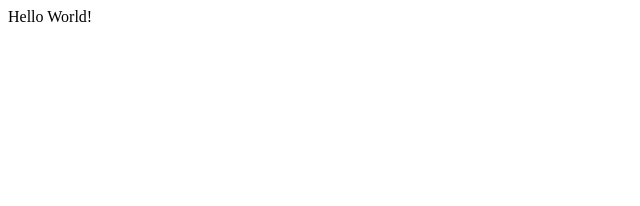
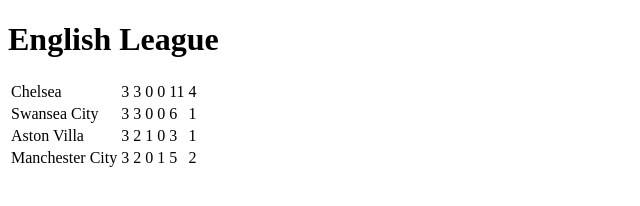
Before and after one commit to nirness/angular-peeker, a website: page testApp/index.html in a window 1280 px wide. Shown: the whole page, without its empty margins (0-640 px from the left). Drawn offline with nearby package versions, Linux system fonts and the light colour scheme; files that its build step writes are made by us from their sources.

Commit message:
test(testApp): Adds and displays a model in testApp

```diff
--- a/testApp/app/scripts/controller/MainCtrl.js
+++ b/testApp/app/scripts/controller/MainCtrl.js
@@ -2,6 +2,46 @@
     .controller('MainCtrl', [
         '$scope',
         function ($scope) {
-            console.log('MainCtrl: $scope: ', $scope);
+            $scope.englishLeague = {
+                teams: [
+                    {
+                        name: 'Chelsea',
+                        matchesPlayed: 3,
+                        wins: 3,
+                        draws: 0,
+                        losses: 0,
+                        goalsFor: 11,
+                        goalsAgainst: 4
+                    },
+                    {
+                        name: 'Swansea City ',
+                        matchesPlayed: 3,
+                        wins: 3,
+                        draws: 0,
+                        losses: 0,
+                        goalsFor: 6,
+                        goalsAgainst: 1
+                    },
+                    {
+                        name: 'Aston Villa ',
+                        matchesPlayed: 3,
+                        wins: 2,
+                        draws: 1,
+                        losses: 0,
+                        goalsFor: 3,
+                        goalsAgainst: 1
+                    },
+                    {
+                        name: 'Manchester City ',
+                        matchesPlayed: 3,
+                        wins: 2,
+                        draws: 0,
+                        losses: 1,
+                        goalsFor: 5,
+                        goalsAgainst: 2
+                    }
+
+                ]
+            };
         }
     ]);
--- a/testApp/index.html
+++ b/testApp/index.html
@@ -11,7 +11,18 @@
 <body ng-app="angularPeekerTest">
 
 <div ng-controller="MainCtrl">
-    Hello World!
+    <h1>English League</h1>
+    <table>
+        <tr ng-repeat="team in englishLeague.teams">
+            <td>{{team.name}}</td>
+            <td>{{team.matchesPlayed}}</td>
+            <td>{{team.wins}}</td>
+            <td>{{team.draws}}</td>
+            <td>{{team.losses}}</td>
+            <td>{{team.goalsFor}}</td>
+            <td>{{team.goalsAgainst}}</td>
+        </tr>
+    </table>
 </div>
 
 <!-- App Bower components -->
```
